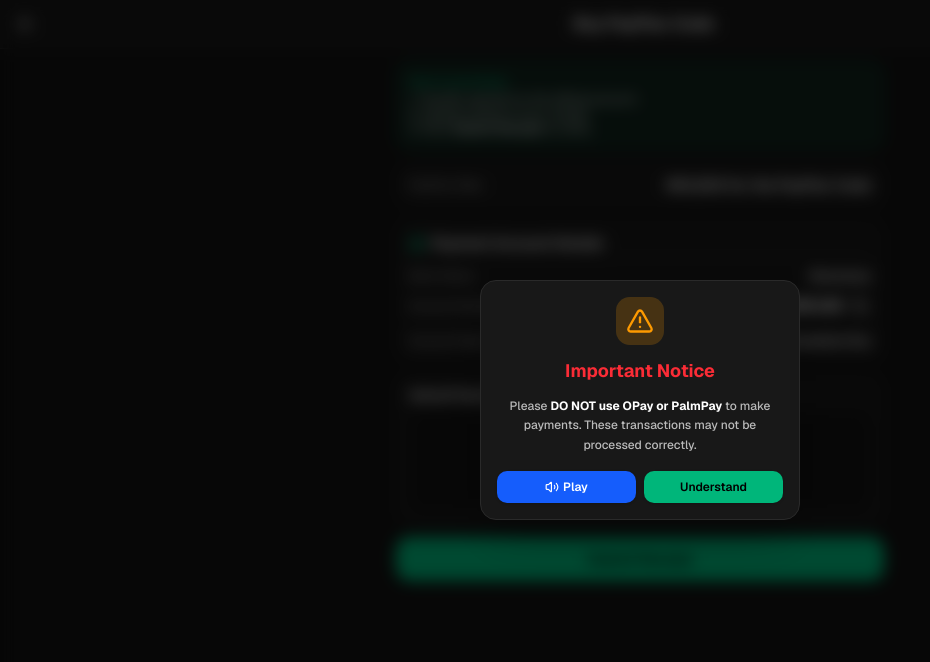
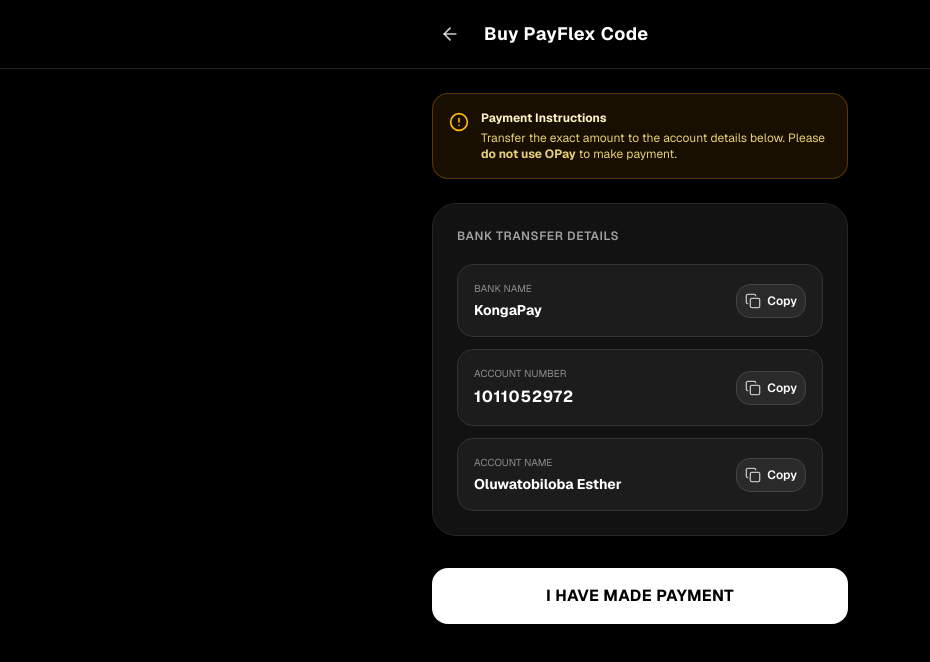
Before and after one commit to lilog2025-dev/Bluepay, a Next.js app: page /buy-payflex-code in a window 1280 px wide. Shown: the top 662 px of the page, without its empty margins (0-930 px from the left). Built offline with nearby package versions, Linux system fonts and the light colour scheme.

Commit message:
Update page.tsx

```diff
--- a/app/buy-payflex-code/page.tsx
+++ b/app/buy-payflex-code/page.tsx
@@ -1,303 +1,133 @@
 'use client'
 
-import React, { useState, useEffect } from 'react'
+import React, { useState } from 'react'
 import { useRouter } from 'next/navigation'
-import {
-  ArrowLeft,
-  Copy,
-  CheckCircle2,
-  Building2,
-  UploadCloud,
-  FileCheck,
-  AlertTriangle,
-  Volume2,
-  Home,
-  Loader2,
-  Check,
-  Clock,
-  Headphones,
-} from 'lucide-react'
+import { ArrowLeft, Copy, Check, AlertCircle } from 'lucide-react'
 
-export default function BuyPayFlexCodePage() {
+export default function BuyPayflexCodePage() {
   const router = useRouter()
-  const [showWarningModal, setShowWarningModal] = useState(true)
   const [copiedAccount, setCopiedAccount] = useState(false)
-  const [receiptImage, setReceiptImage] = useState<File | null>(null)
-  const [previewUrl, setPreviewUrl] = useState<string | null>(null)
+  const [copiedBank, setCopiedBank] = useState(false)
+  const [copiedName, setCopiedName] = useState(false)
+  const [proofSubmitted, setProofSubmitted] = useState(false)
 
-  // Verification states
-  const [isVerifying, setIsVerifying] = useState(false)
-  const [countdown, setCountdown] = useState(10)
-  const [showFailedNotice, setShowFailedNotice] = useState(false)
+  const accountNumber = "1011052972"
+  const bankName = "KongaPay"
+  const accountName = "Oluwatobiloba Esther"
 
-  // Renmoney Bank Details
-  const MANUAL_BANK = {
-    bankName: 'Renmoney',
-    accountNumber: '3597406106',
-    accountName: 'Oluwafemi Oso',
-    PayFlexCodeRate: '₦10,500 for the PayFlex Code',
-  }
-
-  // Handle 10-second timer
-  useEffect(() => {
-    let timer: NodeJS.Timeout
-    if (isVerifying && countdown > 0) {
-      timer = setTimeout(() => {
-        setCountdown((prev) => prev - 1)
-      }, 1000)
-    } else if (isVerifying && countdown === 0) {
-      setIsVerifying(false)
-      setShowFailedNotice(true)
-    }
-    return () => clearInterval(timer)
-  }, [isVerifying, countdown])
-
-  const handleCopy = (text: string, type: 'account') => {
+  const handleCopy = (text: string, type: 'account' | 'bank' | 'name') => {
     navigator.clipboard.writeText(text)
     if (type === 'account') {
       setCopiedAccount(true)
       setTimeout(() => setCopiedAccount(false), 2000)
+    } else if (type === 'bank') {
+      setCopiedBank(true)
+      setTimeout(() => setCopiedBank(false), 2000)
+    } else {
+      setCopiedName(true)
+      setTimeout(() => setCopiedName(false), 2000)
     }
   }
 
-  const handleImageChange = (e: React.ChangeEvent<HTMLInputElement>) => {
-    const file = e.target.files?.[0]
-    if (file) {
-      setReceiptImage(file)
-      setPreviewUrl(URL.createObjectURL(file))
-    }
-  }
-
-  const handlePlayWarning = () => {
-    if ('speechSynthesis' in window) {
-      const speech = new SpeechSynthesisUtterance(
-        'Please DO NOT use OPay or PalmPay to make payments. These transactions may not be processed correctly. Use other banks for successful transfers.'
-      )
-      speech.rate = 0.9
-      window.speechSynthesis.speak(speech)
-    } else {
-      alert('Audio warning is not supported on this device.')
-    }
-  }
-
-  const handleSubmit = (e: React.FormEvent) => {
-    e.preventDefault()
-    if (!receiptImage) {
-      alert('Please upload your payment receipt before submitting.')
-      return
-    }
-
-    // Start 10-second verification simulation
-    setCountdown(10)
-    setIsVerifying(true)
-    setShowFailedNotice(false)
+  const handleSubmitProof = () => {
+    setProofSubmitted(true)
   }
 
   return (
-    <div className="min-h-screen bg-[#121212] text-white pb-16 relative">
-      {/* 1. OPay & PalmPay Warning Modal */}
-      {showWarningModal && !isVerifying && !showFailedNotice && (
-        <div className="fixed inset-0 z-[100] bg-black/60 backdrop-blur-sm flex items-center justify-center p-3">
-          <div className="bg-[#181818] border border-[#2a2a2a] rounded-2xl p-4 max-w-xs w-full shadow-2xl text-center space-y-3">
-            <div className="w-12 h-12 bg-amber-500/20 rounded-xl flex items-center justify-center mx-auto">
-              <AlertTriangle className="w-7 h-7 text-amber-500" />
+    <div className="min-h-screen bg-black text-white pb-12 flex flex-col items-center">
+      <header className="w-full bg-black border-b border-[#222] sticky top-0 z-40">
+        <div className="max-w-md mx-auto px-4 py-4 flex items-center gap-4">
+          <button
+            onClick={() => router.back()}
+            className="p-2 text-white/80 hover:bg-[#1c1c1c] rounded-full transition"
+          >
+            <ArrowLeft className="w-5 h-5" />
+          </button>
+          <h1 className="text-lg font-bold text-white tracking-wide">Buy PayFlex Code</h1>
+        </div>
+      </header>
+
+      <main className="w-full max-w-md mx-auto px-4 py-6 space-y-6">
+
+        {/* Warning Card */}
+        <div className="bg-amber-500/10 border border-amber-500/30 rounded-2xl p-4 flex items-start gap-3">
+          <AlertCircle className="w-5 h-5 text-amber-400 shrink-0 mt-0.5" />
+          <div className="text-xs text-amber-200/90 space-y-1">
+            <p className="font-bold text-amber-100">Payment Instructions</p>
+            <p>Transfer the exact amount to the account details below. Please <strong>do not use OPay</strong> to make payment.</p>
+          </div>
         </div>
 
-            <h2 className="text-lg font-bold text-red-500">Important Notice</h2>
+        {/* OPay Dark Mode Card Styling */}
+        <div className="bg-[#121212] border border-[#262626] rounded-3xl p-6 shadow-2xl space-y-5">
+          <h3 className="text-xs font-semibold text-white/60 uppercase tracking-wider">
+            Bank Transfer Details
+          </h3>
 
-            <p className="text-xs text-white/70 font-medium leading-relaxed">
-              Please <strong className="text-white">DO NOT use OPay or PalmPay</strong> to make payments.
-              These transactions may not be processed correctly.
-            </p>
+          <div className="space-y-3">
+            {/* Bank Name */}
+            <div className="bg-[#1c1c1c] border border-[#333] rounded-2xl p-4 flex items-center justify-between">
+              <div>
+                <p className="text-[10px] text-white/50 uppercase mb-1">Bank Name</p>
+                <p className="font-bold text-sm text-white">{bankName}</p>
+              </div>
+              <button
+                onClick={() => handleCopy(bankName, 'bank')}
+                className="p-2 bg-[#2a2a2a] hover:bg-[#333] rounded-xl transition flex items-center gap-1.5 text-xs font-semibold border border-[#444]"
+              >
+                {copiedBank ? <Check className="w-4 h-4 text-green-400" /> : <Copy className="w-4 h-4 text-white/70" />}
+                <span>{copiedBank ? 'Copied' : 'Copy'}</span>
+              </button>
+            </div>
 
-            <div className="flex items-center gap-2 pt-1">
+            {/* Account Number */}
+            <div className="bg-[#1c1c1c] border border-[#333] rounded-2xl p-4 flex items-center justify-between">
+              <div>
+                <p className="text-[10px] text-white/50 uppercase mb-1">Account Number</p>
+                <p className="font-bold text-base text-white tracking-wider">{accountNumber}</p>
+              </div>
               <button
-                onClick={handlePlayWarning}
-                className="flex-1 bg-blue-600 text-white text-xs font-semibold py-2 px-1.5 rounded-lg hover:bg-blue-700 transition flex items-center justify-center gap-1 shadow-sm"
+                onClick={() => handleCopy(accountNumber, 'account')}
+                className="p-2 bg-[#2a2a2a] hover:bg-[#333] rounded-xl transition flex items-center gap-1.5 text-xs font-semibold border border-[#444]"
               >
-                <Volume2 className="w-3.5 h-3.5" />
-                Play
+                {copiedAccount ? <Check className="w-4 h-4 text-green-400" /> : <Copy className="w-4 h-4 text-white/70" />}
+                <span>{copiedAccount ? 'Copied' : 'Copy'}</span>
               </button>
+            </div>
 
+            {/* Account Name */}
+            <div className="bg-[#1c1c1c] border border-[#333] rounded-2xl p-4 flex items-center justify-between">
+              <div>
+                <p className="text-[10px] text-white/50 uppercase mb-1">Account Name</p>
+                <p className="font-bold text-sm text-white">{accountName}</p>
+              </div>
               <button
-                onClick={() => setShowWarningModal(false)}
-                className="flex-1 bg-[#00B67A] text-black text-xs font-semibold py-2 px-1.5 rounded-lg hover:bg-[#00a36d] transition shadow-sm"
+                onClick={() => handleCopy(accountName, 'name')}
+                className="p-2 bg-[#2a2a2a] hover:bg-[#333] rounded-xl transition flex items-center gap-1.5 text-xs font-semibold border border-[#444]"
               >
-                Understand
+                {copiedName ? <Check className="w-4 h-4 text-green-400" /> : <Copy className="w-4 h-4 text-white/70" />}
+                <span>{copiedName ? 'Copied' : 'Copy'}</span>
               </button>
             </div>
           </div>
         </div>
-      )}
 
-      {/* 2. Verifying Payment Loading Modal (10 Seconds Countdown) */}
-      {isVerifying && (
-        <div className="fixed inset-0 z-[120] bg-black/60 backdrop-blur-sm flex items-center justify-center p-3">
-          <div className="bg-[#181818] border border-[#2a2a2a] rounded-2xl p-6 max-w-xs w-full shadow-2xl text-center space-y-4">
-            <div className="relative w-16 h-16 mx-auto flex items-center justify-center">
-              <Loader2 className="w-16 h-16 text-[#00B67A] animate-spin" />
-              <span className="absolute font-bold text-[#00B67A] text-base">{countdown}s</span>
-            </div>
-
-            <h2 className="text-lg font-bold text-white">Verifying Payment...</h2>
-
-            <p className="text-xs text-white/60 font-medium leading-relaxed">
-              Please wait while our system checks your transfer receipt confirmation ({countdown} seconds remaining).
-            </p>
-          </div>
-        </div>
-      )}
-
-      {/* 3. Payment Not Confirmed Modal after 10 seconds */}
-      {showFailedNotice && (
-        <div className="fixed inset-0 z-[120] bg-black/60 backdrop-blur-sm flex items-center justify-center p-3">
-          <div className="bg-[#181818] border border-[#2a2a2a] rounded-2xl p-4 max-w-xs w-full shadow-2xl text-center space-y-3">
-            <div className="w-12 h-12 bg-red-500/20 rounded-xl flex items-center justify-center mx-auto">
-              <AlertTriangle className="w-7 h-7 text-red-400" />
-            </div>
-
-            <h2 className="text-lg font-bold text-red-500">Payment Not Confirmed</h2>
-
-            <p className="text-xs text-white/70 font-medium leading-relaxed">
-              We couldn't automatically verify your payment session at this time. Please contact support with your payment receipt.
-            </p>
-
-            <div className="space-y-2 pt-1">
-              <button
-                onClick={() => router.push('/support')}
-                className="w-full bg-red-600 hover:bg-red-700 text-white text-xs font-bold py-2.5 px-3 rounded-xl flex items-center justify-center gap-2 transition shadow-sm"
-              >
-                <Headphones className="w-4 h-4" />
-                Contact Support
-              </button>
-
-              <button
-                onClick={() => {
-                  setShowFailedNotice(false)
-                  setCountdown(10)
-                  setIsVerifying(true)
-                }}
-                className="w-full bg-[#252525] hover:bg-[#303030] text-white text-xs font-bold py-2.5 px-3 rounded-xl transition"
-              >
-                Try Again
-              </button>
-
-              <button
-                onClick={() => router.push('/dashboard')}
-                className="w-full bg-[#1a1a1a] hover:bg-[#252525] text-white/80 hover:text-white text-xs font-semibold py-2 px-3 rounded-xl flex items-center justify-center gap-2 transition border border-[#2a2a2a]"
-              >
-                <Home className="w-4 h-4 text-white/60" />
-                Go to Homepage
-              </button>
-            </div>
-          </div>
-        </div>
-      )}
-
-      {/* Header */}
-      <header className="sticky top-0 z-50 bg-[#181818] border-b border-[#2a2a2a] py-2.5 px-3">
-        <div className="flex items-center justify-between">
-          <button onClick={() => router.back()} className="p-1 text-white/80 hover:text-white">
-            <ArrowLeft className="w-5 h-5 text-white" />
-          </button>
-          <h1 className="text-base font-bold text-white">Buy PayFlex Code</h1>
-          <div className="w-5" />
-        </div>
-      </header>
-
-      <main className="px-3 py-3 max-w-lg mx-auto space-y-3">
-        {/* Instruction Banner */}
-        <div className="bg-[#00B67A]/10 border border-[#00B67A]/30 rounded-xl p-3 text-xs text-white/90">
-          <p className="font-semibold text-[#00B67A] mb-0.5">How to purchase:</p>
-          <p className="leading-tight">
-            1. Transfer payment to the official account.<br />
-            2. Upload a photo of your receipt.<br />
-            3. Click <strong>Submit Receipt</strong> to verify.
-          </p>
-        </div>
-
-        {/* Pricing Details */}
-        <div className="bg-[#181818] rounded-xl p-3 border border-[#2a2a2a] shadow-sm">
-          <div className="flex justify-between items-center text-xs">
-            <span className="text-white/60 font-medium">PayFlex Rate</span>
-            <span className="font-bold text-white text-sm">{MANUAL_BANK.PayFlexCodeRate}</span>
-          </div>
-        </div>
-
-        {/* Static Manual Bank Details */}
-        <div className="bg-[#181818] rounded-xl p-3 border border-[#2a2a2a] shadow-sm space-y-2.5 text-xs">
-          <div className="flex items-center gap-1.5 pb-1 border-b border-[#2a2a2a]">
-            <Building2 className="w-4 h-4 text-[#00B67A]" />
-            <h2 className="font-bold text-white text-sm">Payment Account Details</h2>
-          </div>
-
-          <div className="flex justify-between items-center">
-            <span className="text-white/60 font-medium">Bank Name</span>
-            <span className="font-bold text-white">{MANUAL_BANK.bankName}</span>
-          </div>
-
-          <div className="flex justify-between items-center">
-            <span className="text-white/60 font-medium">Account Number</span>
-            <div className="flex items-center gap-1.5">
-              <span className="font-mono font-bold text-base text-white">
-                {MANUAL_BANK.accountNumber}
-              </span>
-              <button
-                onClick={() => handleCopy(MANUAL_BANK.accountNumber, 'account')}
-                className="p-1 bg-[#252525] rounded hover:bg-[#303030] text-white/80 transition"
-              >
-                {copiedAccount ? <CheckCircle2 className="w-3.5 h-3.5 text-[#00B67A]" /> : <Copy className="w-3.5 h-3.5" />}
-              </button>
-            </div>
-          </div>
-
-          <div className="flex justify-between items-center pt-1 border-t border-[#2a2a2a]">
-            <span className="text-white/60 font-medium">Account Name</span>
-            <span className="font-bold text-white">{MANUAL_BANK.accountName}</span>
-          </div>
-        </div>
-
-        {/* Receipt Upload Box */}
-        <div className="bg-[#181818] rounded-xl p-3 border border-[#2a2a2a] shadow-sm space-y-2">
-          <h2 className="font-bold text-white text-xs">Upload Payment Receipt</h2>
-
-          <label className="border border-dashed border-[#2a2a2a] rounded-lg p-4 flex flex-col items-center justify-center cursor-pointer hover:border-[#00B67A] transition bg-[#121212] relative overflow-hidden">
-            <input
-              type="file"
-              accept="image/*"
-              onChange={handleImageChange}
-              className="hidden"
-            />
-
-            {previewUrl ? (
-              <div className="flex flex-col items-center gap-1">
-                <img
-                  src={previewUrl}
-                  alt="Receipt Preview"
-                  className="max-h-32 rounded object-contain border border-[#2a2a2a]"
-                />
-                <div className="flex items-center gap-1 text-xs font-medium text-[#00B67A] mt-1">
-                  <FileCheck className="w-3.5 h-3.5" />
-                  <span className="truncate max-w-[200px]">{receiptImage?.name}</span>
-                </div>
+        <div className="space-y-3 pt-2">
+          {proofSubmitted ? (
+            <div className="bg-green-500/20 border border-green-500/40 rounded-3xl p-5 text-center space-y-2">
+              <Check className="w-8 h-8 text-green-400 mx-auto" />
+              <p className="text-sm font-bold text-green-200">Payment Proof Submitted</p>
+              <p className="text-xs text-green-300/80">Your PayFlex Code will be sent or verified shortly after confirmation.</p>
             </div>
           ) : (
-              <div className="flex flex-col items-center gap-1 text-center">
-                <UploadCloud className="w-7 h-7 text-[#00B67A]" />
-                <span className="text-xs font-semibold text-white/80">Click to upload receipt photo</span>
-                <span className="text-[10px] text-white/40">PNG, JPG, or JPEG</span>
+            <button
+              onClick={handleSubmitProof}
+              className="w-full bg-white hover:bg-white/90 text-black font-bold py-4 rounded-2xl shadow-lg transition duration-200 uppercase tracking-wide"
+            >
+              I Have Made Payment
+            </button>
+          )}
         </div>
-            )}
-          </label>
-        </div>
-
-        {/* Submit Button */}
-        <button
-          onClick={handleSubmit}
-          className="w-full bg-[#00B67A] text-black font-bold py-3 rounded-xl text-sm hover:bg-[#00a36d] transition shadow-sm"
-        >
-          Submit Receipt
-        </button>
       </main>
     </div>
   )
```
Lines whose indentation alone changed are shown as unchanged.
